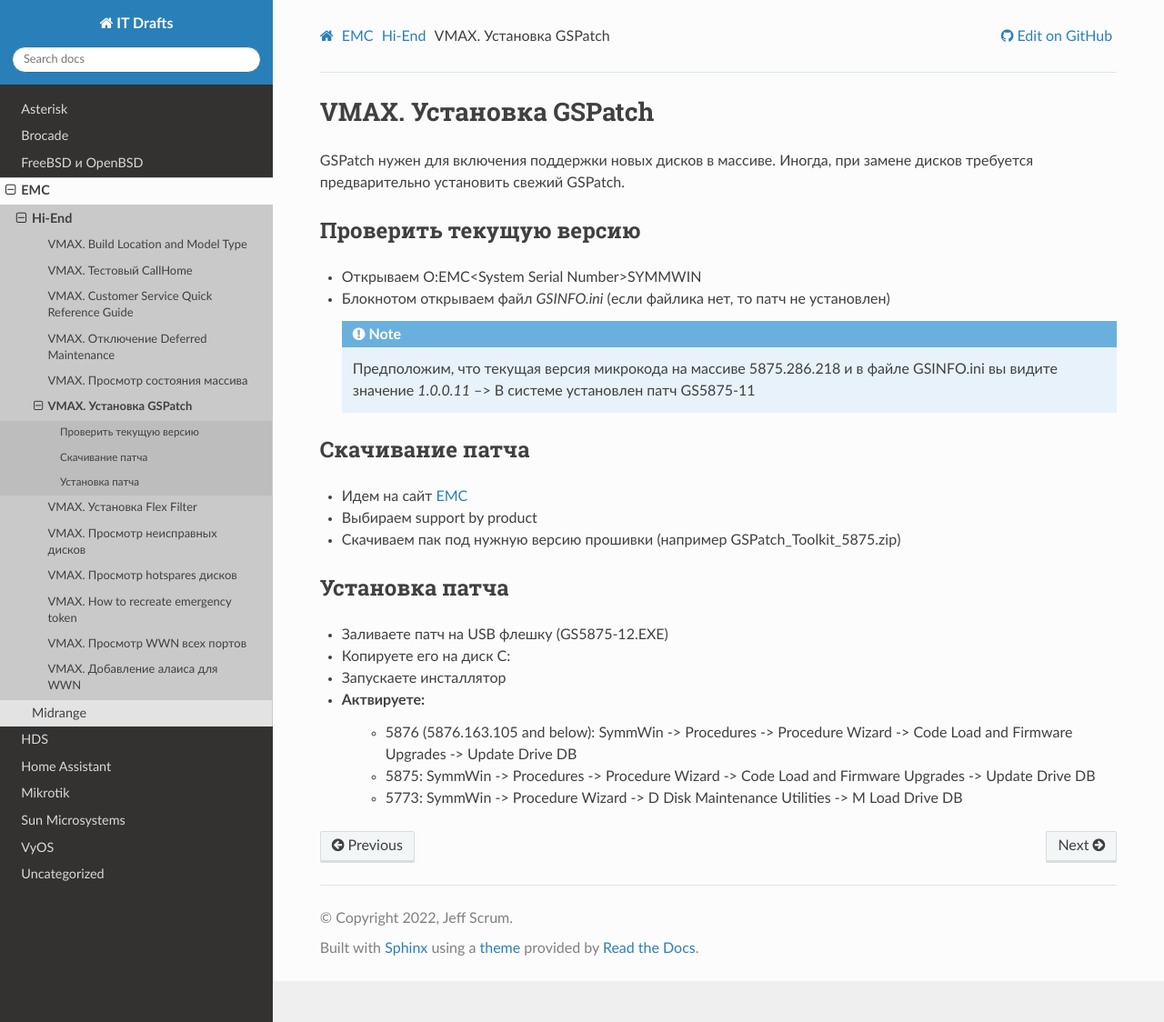
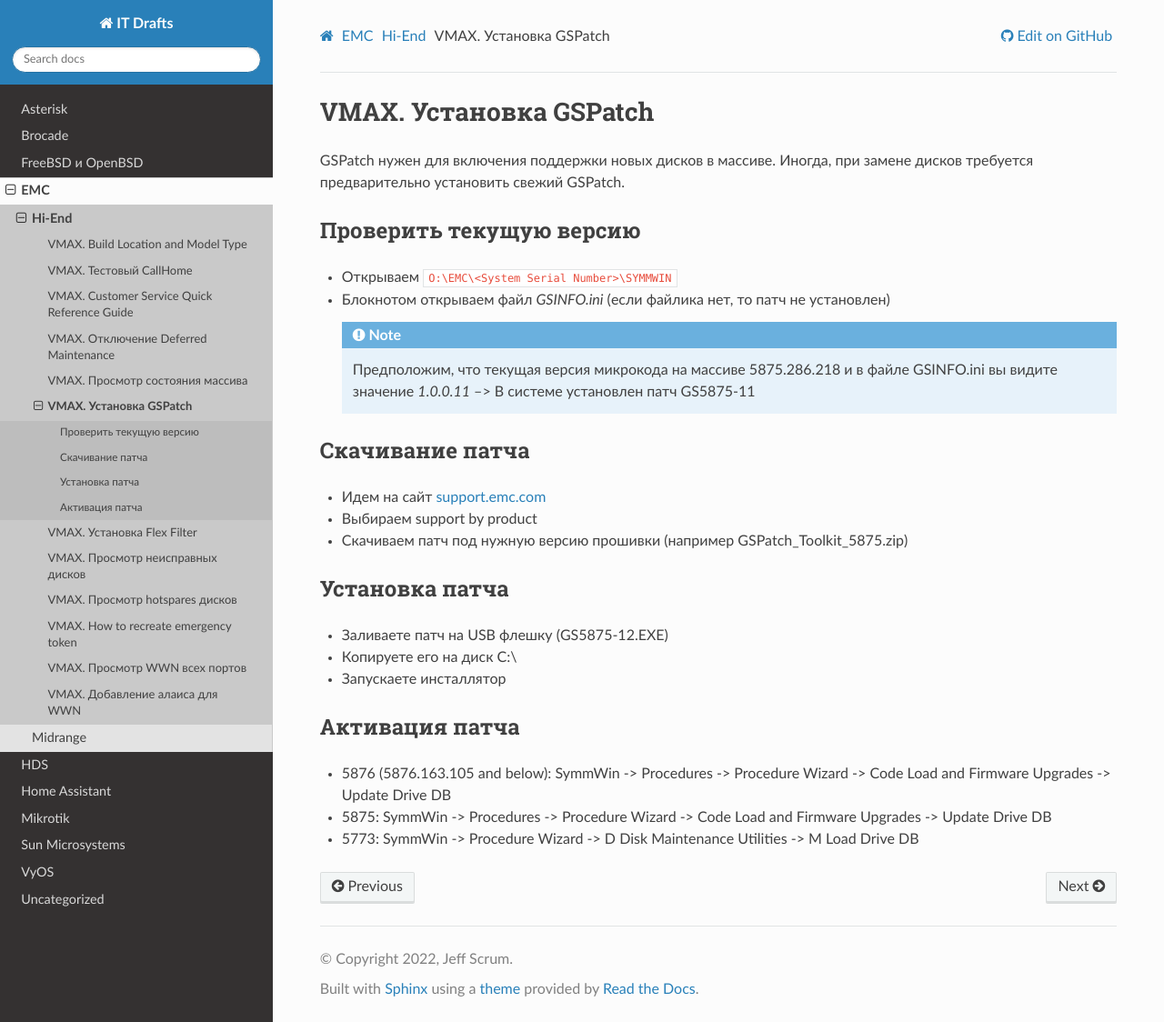
Before and after one commit to jeffscrum/jeffscrum.github.io, a Sphinx documentation site: the page built from source/emc/hiend/vmax-gs-patch-installation.rst, in a window 1280 px wide and 1124 px high. Shown: the whole window at 91% size. Built offline with Sphinx 7.4.7 and the Read the Docs theme 2.0.0, drawn with Linux system fonts in a browser that asks for light colours.

Commit message:
Update vmax-gs-patch-installation.rst

```diff
--- a/source/emc/hiend/vmax-gs-patch-installation.rst
+++ b/source/emc/hiend/vmax-gs-patch-installation.rst
@@ -10,7 +10,7 @@
 Проверить текущую версию
 ------------------------
 
-- Открываем O:\EMC\<System Serial Number>\SYMMWIN
+- Открываем ``O:\EMC\<System Serial Number>\SYMMWIN``
 - Блокнотом открываем файл *GSINFO.ini* (если файлика нет, то патч не установлен)
 
   .. note::
@@ -20,18 +20,21 @@
 Скачивание патча
 ----------------
 
-- Идем на сайт `EMC <http://support.emc.com>`_
+- Идем на сайт `support.emc.com <http://support.emc.com>`_
 - Выбираем support by product
-- Скачиваем пак под нужную версию прошивки (например GSPatch_Toolkit_5875.zip)
+- Скачиваем патч под нужную версию прошивки (например GSPatch_Toolkit_5875.zip)
 
 
 Установка патча
 ---------------
 
 - Заливаете патч на USB флешку (GS5875-12.EXE)
-- Копируете его на диск C:\
+- Копируете его на диск C:\\
 - Запускаете инсталлятор
-- Актвируете:
-   - 5876 (5876.163.105 and below): SymmWin -> Procedures -> Procedure Wizard -> Code Load and Firmware Upgrades -> Update Drive DB
-   - 5875: SymmWin -> Procedures -> Procedure Wizard -> Code Load and Firmware Upgrades -> Update Drive DB
-   - 5773: SymmWin -> Procedure Wizard -> D Disk Maintenance Utilities -> M Load Drive DB
+
+Активация патча
+---------------
+
+- 5876 (5876.163.105 and below): SymmWin -> Procedures -> Procedure Wizard -> Code Load and Firmware Upgrades -> Update Drive DB
+- 5875: SymmWin -> Procedures -> Procedure Wizard -> Code Load and Firmware Upgrades -> Update Drive DB
+- 5773: SymmWin -> Procedure Wizard -> D Disk Maintenance Utilities -> M Load Drive DB
```
